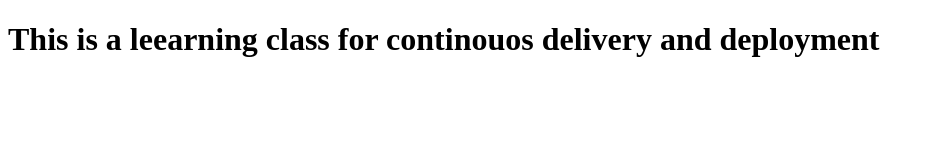
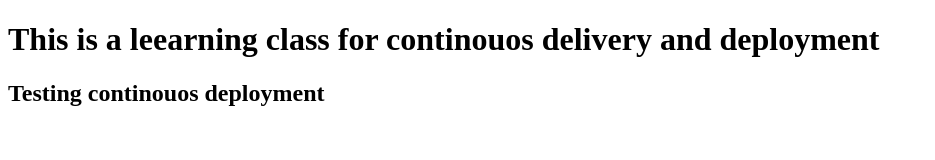
Before and after one commit to JasonFems/continous_deployment, a plain HTML site: page index.html in a window 1280 px wide. Shown: the whole page, without its empty margins (0-935 px from the left). Drawn offline with Linux system fonts and the light colour scheme.

Commit message:
Changes Made

```diff
--- a/index.html
+++ b/index.html
@@ -7,5 +7,6 @@
 </head>
 <body>
     <h1>This is a leearning class for continouos delivery and deployment</h1>
+    <h2>Testing continouos deployment</h2>
 </body>
 </html>
```
